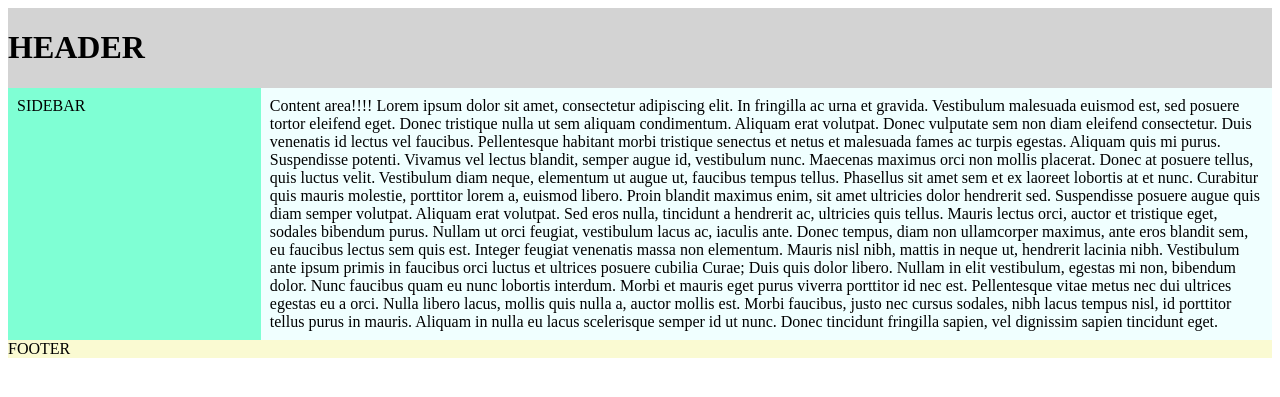
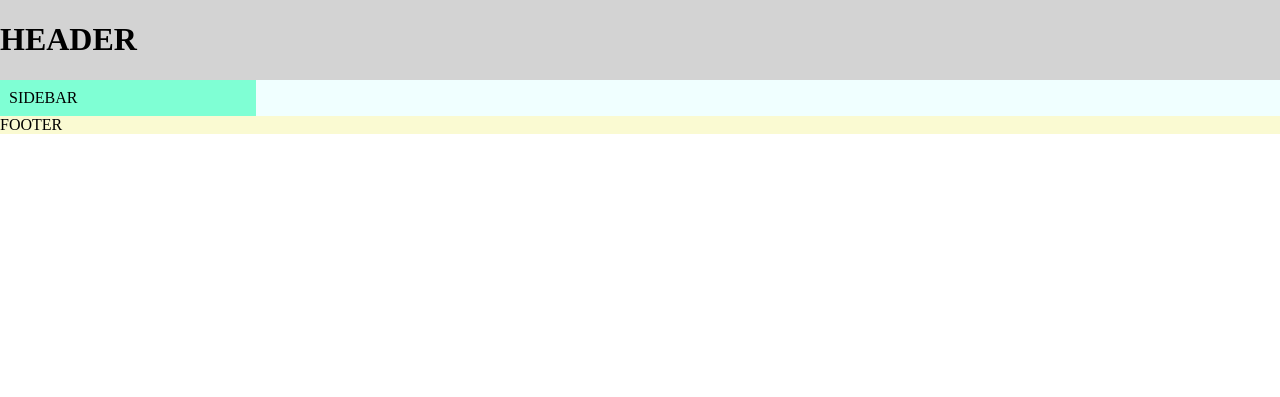
Before and after one commit to jpandithas/cms2018, a PHP site: page / in a window 1280 px wide. Shown: the top 397 px of the page. Run offline with PHP 8.4, Linux system fonts and the light colour scheme; tables that the repository leaves empty hold one stand-in row (values such as "Sample post").

Commit message:
Add files via upload

```diff
--- a/includes/bootstrap.php
+++ b/includes/bootstrap.php
@@ -15,6 +15,7 @@
     Router::RunModule($url);
 
     include("themes/default/theme.html");
+
 
 }
 
--- /dev/null
+++ b/includes/classes/class_theme.php
@@ -0,0 +1,11 @@
+<?php
+/**
+ * Date: 05-Feb-18
+ * Time: 8:25 PM
+ */
+
+class Theme
+{
+    static $content;
+
+}
--- /dev/null
+++ b/includes/engines/theme_engine.php
@@ -0,0 +1,34 @@
+<?php
+/**
+ * Date: 05-Feb-18
+ * Time: 6:57 PM
+ */
+
+
+
+function t_content($content)
+{
+   Theme::$content = $content;
+}
+
+function print_header()
+{
+
+}
+
+function print_content()
+{
+   print(Theme::$content);
+}
+
+function print_sidebar()
+{
+
+}
+
+function print_footer()
+{
+
+}
+
+?>
--- a/modules/add_page/add_page.php
+++ b/modules/add_page/add_page.php
@@ -6,7 +6,8 @@
 
 function add_page()
 {
-    echo "YOU have Called ADD PAGE!";
+
+    t_content("This is the Add page module");
 }
 
 ?>
--- a/themes/default/style.css
+++ b/themes/default/style.css
@@ -1,5 +1,9 @@
 * {
     box-sizing: border-box;
+}
+
+body {
+    margin: auto;
 }
 
 #container-outer {
--- a/themes/default/theme.html
+++ b/themes/default/theme.html
@@ -8,19 +8,14 @@
 <body>
 <div id="container-outer">
     <div id="header">
-        <h1>HEADER</h1>
+        <h1>HEADER  </h1>
     </div>
     <div id="container-inner" class="flex">
         <div id="sidebar">
             SIDEBAR
         </div>
         <div id="content">
-            Content area!!!!
-            Lorem ipsum dolor sit amet, consectetur adipiscing elit. In fringilla ac urna et gravida. Vestibulum malesuada euismod est, sed posuere tortor eleifend eget. Donec tristique nulla ut sem aliquam condimentum. Aliquam erat volutpat. Donec vulputate sem non diam eleifend consectetur. Duis venenatis id lectus vel faucibus. Pellentesque habitant morbi tristique senectus et netus et malesuada fames ac turpis egestas. Aliquam quis mi purus. Suspendisse potenti. Vivamus vel lectus blandit, semper augue id, vestibulum nunc. Maecenas maximus orci non mollis placerat. Donec at posuere tellus, quis luctus velit. Vestibulum diam neque, elementum ut augue ut, faucibus tempus tellus. Phasellus sit amet sem et ex laoreet lobortis at et nunc. Curabitur quis mauris molestie, porttitor lorem a, euismod libero.
-
-            Proin blandit maximus enim, sit amet ultricies dolor hendrerit sed. Suspendisse posuere augue quis diam semper volutpat. Aliquam erat volutpat. Sed eros nulla, tincidunt a hendrerit ac, ultricies quis tellus. Mauris lectus orci, auctor et tristique eget, sodales bibendum purus. Nullam ut orci feugiat, vestibulum lacus ac, iaculis ante. Donec tempus, diam non ullamcorper maximus, ante eros blandit sem, eu faucibus lectus sem quis est.
-
-            Integer feugiat venenatis massa non elementum. Mauris nisl nibh, mattis in neque ut, hendrerit lacinia nibh. Vestibulum ante ipsum primis in faucibus orci luctus et ultrices posuere cubilia Curae; Duis quis dolor libero. Nullam in elit vestibulum, egestas mi non, bibendum dolor. Nunc faucibus quam eu nunc lobortis interdum. Morbi et mauris eget purus viverra porttitor id nec est. Pellentesque vitae metus nec dui ultrices egestas eu a orci. Nulla libero lacus, mollis quis nulla a, auctor mollis est. Morbi faucibus, justo nec cursus sodales, nibh lacus tempus nisl, id porttitor tellus purus in mauris. Aliquam in nulla eu lacus scelerisque semper id ut nunc. Donec tincidunt fringilla sapien, vel dignissim sapien tincidunt eget.
+            <?php print_content(); ?>
         </div>
     </div>
     <div id="footer">
```
